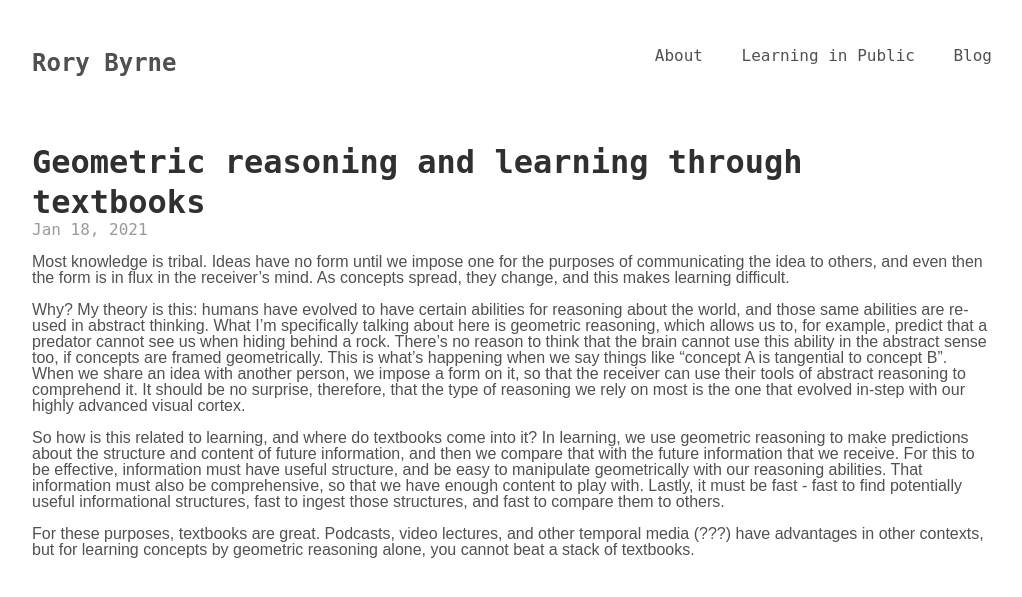
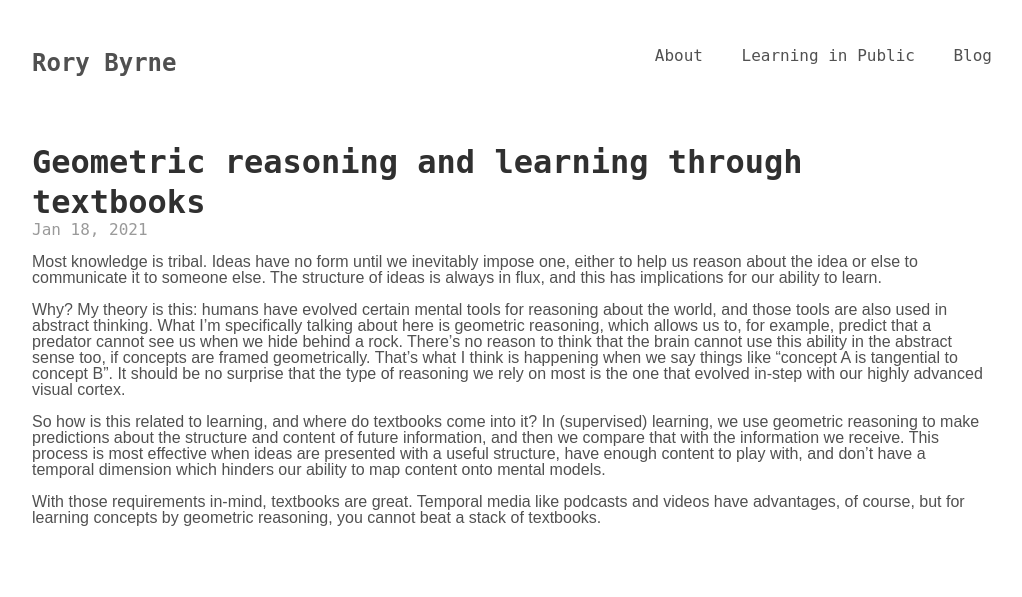
Before and after one commit to RoryOfByrne/rocktheboat, a Jekyll site: the page built from collections/_posts/2021-01-18-textbooks-for-geometric-learning.md, in a window 1280 px wide. Shown: the top 597 px of the page, without its empty margins (128-1150 px from the left). Built offline with Jekyll 4.4.1, drawn with Linux system fonts in a browser that asks for light colours.

Commit message:
Update textbook post

```diff
--- a/collections/_posts/2021-01-18-textbooks-for-geometric-learning.md
+++ b/collections/_posts/2021-01-18-textbooks-for-geometric-learning.md
@@ -3,24 +3,21 @@ layout: post
 title: "Geometric reasoning and learning through textbooks"
 ---
 
-Most knowledge is tribal. Ideas have no form until we impose one for the purposes of communicating the idea to others,
-and even then the form is in flux in the receiver's mind. As concepts spread, they change, and this makes learning
-difficult.
+Most knowledge is tribal. Ideas have no form until we inevitably impose one, either to help us reason about the idea or
+else to communicate it to someone else. The structure of ideas is always in flux, and this has implications for our
+ability to learn.
 
-Why? My theory is this: humans have evolved to have certain abilities for reasoning about the world, and those same abilities
-are re-used in abstract thinking. What I'm specifically talking about here is geometric reasoning, which allows us to, for
-example, predict that a predator cannot see us when hiding behind a rock. There's no reason to think that the brain
-cannot use this ability in the abstract sense too, if concepts are framed geometrically. This is what's happening when we
-say things like "concept A is tangential to concept B". When we share an idea with another person, we impose a form on
-it, so that the receiver can use their tools of abstract reasoning to comprehend it. It should be no surprise,
-therefore, that the type of reasoning we rely on most is the one that evolved in-step with our highly advanced visual cortex.
+Why? My theory is this: humans have evolved certain mental tools for reasoning about the world, and those tools
+are also used in abstract thinking. What I'm specifically talking about here is geometric reasoning, which allows us to, for
+example, predict that a predator cannot see us when we hide behind a rock. There's no reason to think that the brain
+cannot use this ability in the abstract sense too, if concepts are framed geometrically. That's what I think is happening when we
+say things like "concept A is tangential to concept B". It should be no surprise that the type of reasoning
+we rely on most is the one that evolved in-step with our highly advanced visual cortex.
 
-So how is this related to learning, and where do textbooks come into it? In learning, we use geometric reasoning to make
-predictions about the structure and content of future information, and then we compare that with the future information that
-we receive. For this to be effective, information must have useful structure, and be easy to manipulate geometrically
-with our reasoning abilities. That information must also be comprehensive, so that we have enough content to play with.
-Lastly, it must be fast - fast to find potentially useful informational structures, fast to ingest those structures, and
-fast to compare them to others.
+So how is this related to learning, and where do textbooks come into it? In (supervised) learning, we use geometric reasoning to make
+predictions about the structure and content of future information, and then we compare that with the information
+we receive. This process is most effective when ideas are presented with a useful structure, have enough content to play
+with, and don't have a temporal dimension which hinders our ability to map content onto mental models.
 
-For these purposes, textbooks are great. Podcasts, video lectures, and other temporal media (???) have advantages in
-other contexts, but for learning concepts by geometric reasoning alone, you cannot beat a stack of textbooks.
+With those requirements in-mind, textbooks are great. Temporal media like podcasts and videos have advantages, of course, but for
+learning concepts by geometric reasoning, you cannot beat a stack of textbooks.
```
